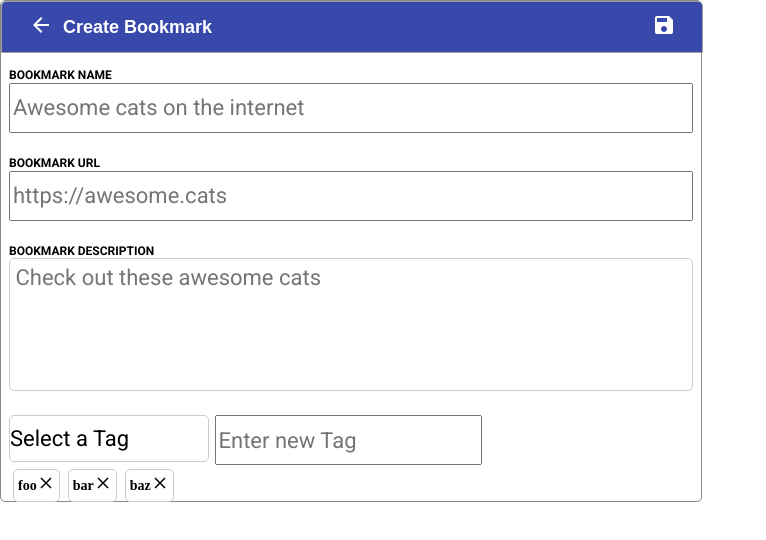
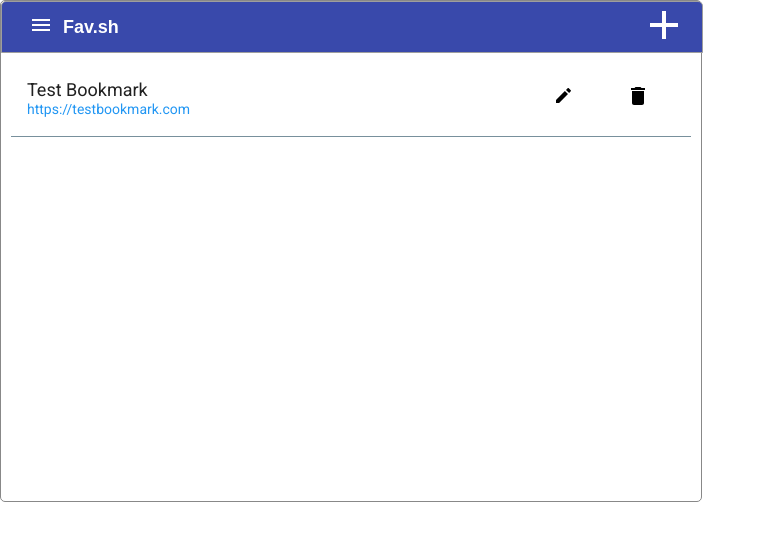
Before and after one commit to fav-sh/extension, a React (Vite) app: page / in a window 1280 px wide. Shown: the top 540 px of the page, without its empty margins (0-766 px from the left). Built offline with nearby package versions, Linux system fonts and the light colour scheme.

Commit message:
Implemented navigation

```diff
--- /dev/null
+++ b/src/hooks/useRouter.ts
@@ -0,0 +1,13 @@
+import React from 'react'
+
+type Routes = 'main' | 'editor'
+
+const useRouter = () => {
+  const [route, setRoute] = React.useState<Routes>('main')
+
+  const navigate = (route: Routes) => setRoute(route)
+
+  return { route, navigate }
+}
+
+export default useRouter
--- a/src/index.tsx
+++ b/src/index.tsx
@@ -2,13 +2,12 @@ import React from 'react'
 import ReactDOM from 'react-dom'
 import 'normalize.css'
 import GlobalStyle from './components/GlobalStyles'
-import MainView from './views/MainView'
-import EditorView from './views/EditorView'
+import Router from './views/router'
 
 ReactDOM.render(
   <>
     <GlobalStyle />
-    <EditorView />
+    <Router />
   </>,
   document.getElementById('root')
 )
--- a/src/views/EditorView.tsx
+++ b/src/views/EditorView.tsx
@@ -19,6 +19,11 @@ import TextArea from '../components/editor/TextArea'
 import Input from '../components/editor/Input'
 import { Dropdown, DropdownItem } from '../components/editor/Dropdown'
 import { FlexRow } from '../components/common/FlexContainer'
+
+export type EditorViewProps = {
+  onCreate: () => void
+  onCancel: () => void
+}
 
 const TagsDropdown = () => {
   const [tags, setTags] = useState<string[]>([
@@ -69,22 +74,22 @@ export const Content = () => (
   </ContentContainer>
 )
 
-const Header = () => (
+const Header = (props: EditorViewProps) => (
   <HeaderContainer>
     <HeaderLeft>
-      <BackButton onClick={() => {}} />
+      <BackButton onClick={props.onCancel} />
       <HeaderTitle>Create Bookmark</HeaderTitle>
     </HeaderLeft>
     <HeaderRight>
-      <SaveButton onClick={() => {}} />
+      <SaveButton onClick={props.onCreate} />
     </HeaderRight>
   </HeaderContainer>
 )
 
-const View = () => {
+const View = (props: EditorViewProps) => {
   return (
     <>
-      <Header />
+      <Header onCreate={props.onCreate} onCancel={props.onCancel} />
       <Content />
     </>
   )
--- a/src/views/MainView.tsx
+++ b/src/views/MainView.tsx
@@ -13,14 +13,24 @@ import BookmarkCard from '../components/bookmark/BookmarkCard'
 // Sidebar
 import Sidebar from '../components/sidebar/Sidebar'
 
-const Header = ({ onToggleSidebar }: { onToggleSidebar: () => void }) => (
+export type MainViewProps = {
+  onCreate: () => void
+}
+
+const Header = ({
+  onToggleSidebar,
+  onCreate,
+}: {
+  onToggleSidebar: () => void
+  onCreate: () => void
+}) => (
   <HeaderContainer>
     <HeaderLeft>
       <MenuButton onClick={onToggleSidebar} />
       <HeaderTitle>Fav.sh</HeaderTitle>
     </HeaderLeft>
     <HeaderRight>
-      <CreateButton onClick={() => console.log('create new bookmark')} />
+      <CreateButton onClick={onCreate} />
     </HeaderRight>
   </HeaderContainer>
 )
@@ -38,11 +48,14 @@ const Content = ({ sidebarVisible }: { sidebarVisible: boolean }) => (
   </Sidebar>
 )
 
-const View = () => {
+const View = (props: MainViewProps) => {
   const [sidebarVisible, setSidebarVisible] = useState<boolean>(false)
   return (
     <>
-      <Header onToggleSidebar={() => setSidebarVisible(!sidebarVisible)} />
+      <Header
+        onCreate={props.onCreate}
+        onToggleSidebar={() => setSidebarVisible(!sidebarVisible)}
+      />
       <Content sidebarVisible={sidebarVisible} />
     </>
   )
--- /dev/null
+++ b/src/views/router.tsx
@@ -0,0 +1,25 @@
+import React from 'react'
+import EditorView, { EditorViewProps } from './EditorView'
+import MainView, { MainViewProps } from './MainView'
+import useRouter from '../hooks/useRouter'
+
+export default () => {
+  const { route, navigate } = useRouter()
+
+  const editorProps: EditorViewProps = {
+    onCreate: () => navigate('main'),
+    onCancel: () => navigate('main'),
+  }
+
+  const mainViewProps: MainViewProps = {
+    onCreate: () => navigate('editor'),
+  }
+
+  switch (route) {
+    case 'editor':
+      return <EditorView {...editorProps} />
+    case 'main':
+    default:
+      return <MainView {...mainViewProps} />
+  }
+}
```
